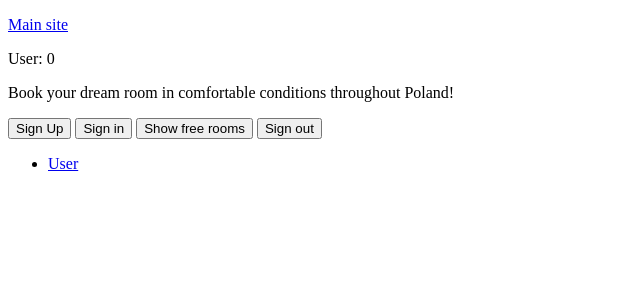
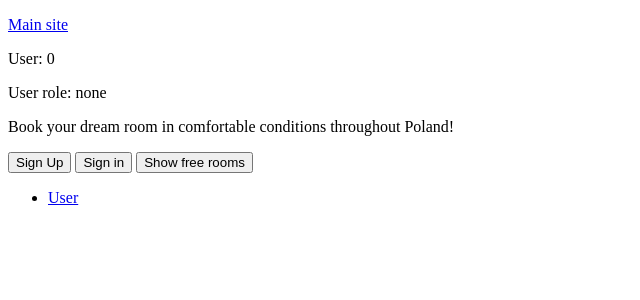
Before and after one commit to karolinakowalczyk/Hotele-bazy-danych, a Django app: page / in a window 1280 px wide. Shown: the top 300 px of the page, without its empty margins (0-640 px from the left). Run offline with Django 3.2, Linux system fonts and the light colour scheme; tables that the repository leaves empty hold one stand-in row (values such as "Sample post").

Commit message:
add good sign out

```diff
--- a/hotele_baza/hotele_baza/databaseapp/templates/databaseapp/browse.html
+++ b/hotele_baza/hotele_baza/databaseapp/templates/databaseapp/browse.html
@@ -7,7 +7,7 @@
         <form action="{% url 'databaseapp:browse' %}" method='post'>
         {% csrf_token %}
         {{form.as_p}}
-        <button name="signUpBtn" type="submit">Sign up</button>
+        <button name="signUpBtn" type="submit">Search</button>
         </form>
     </div>
 
--- a/hotele_baza/hotele_baza/databaseapp/templates/databaseapp/index.html
+++ b/hotele_baza/hotele_baza/databaseapp/templates/databaseapp/index.html
@@ -2,12 +2,24 @@
 
 {% block content %}
 <p>User: {{user}}</p>
+<p>User role: {{userRole}}</p>
+
     <p>Book your dream room in comfortable conditions throughout Poland!</p>
     <div class="basic_buttons">
-        <input type="button" onclick="location.href='signUp';" value="Sign Up" />
-        <input type="button" onclick="location.href='login';" value="Sign in" />
-        <input type="button" onclick="location.href='browse';" value="Show free rooms" />
-        <input type="button" onclick="location.href={% url 'databaseapp:signOut' %}" value="Sign out" />
+        {% if user == 0 %}
+            <input type="button" onclick="location.href='signUp';" value="Sign Up" />
+            <input type="button" onclick="location.href='login';" value="Sign in" />
+            <input type="button" onclick="location.href='browse';" value="Show free rooms" />
+        {% else %}
+            {% if userRole == "admin" %}
+                <input type="button" onclick="location.href={% url 'databaseapp:adminPanel' %}" value="Go to admin panel" />
+                <input type="button" onclick="location.href={% url 'databaseapp:signOut' %}" value="Sign out" />
+            {% elif userRole != "none" %}
+                <input type="button" onclick="location.href={% url 'databaseapp:userPanel' %}" value="Go to user panel" />
+                <input type="button" onclick="location.href='browse';" value="Show free rooms" />
+                <input type="button" onclick="location.href={% url 'databaseapp:signOut' %}" value="Sign out" />
+            {% endif %}
+        {% endif %}
     </div>
 
     {% if user_list %}
--- a/hotele_baza/hotele_baza/databaseapp/views.py
+++ b/hotele_baza/hotele_baza/databaseapp/views.py
@@ -11,7 +11,12 @@ currentUserId = 0
 
 def index(request):
     user_list = Users.objects.order_by('surname')[:5]
-    context = {'user_list': user_list, 'user':currentUserId}
+    currentUserRole = "none"
+    if(currentUserId!=0):
+        currentUser = Users.objects.all().get(user_id=currentUserId)
+        currentUserRole = currentUser.role
+
+    context = {'user_list': user_list, 'user': currentUserId, 'userRole' : currentUserRole}
     return render(request, 'databaseapp/index.html', context)
 
 def login(request):
```
Also changed, not shown: 1 other file.
